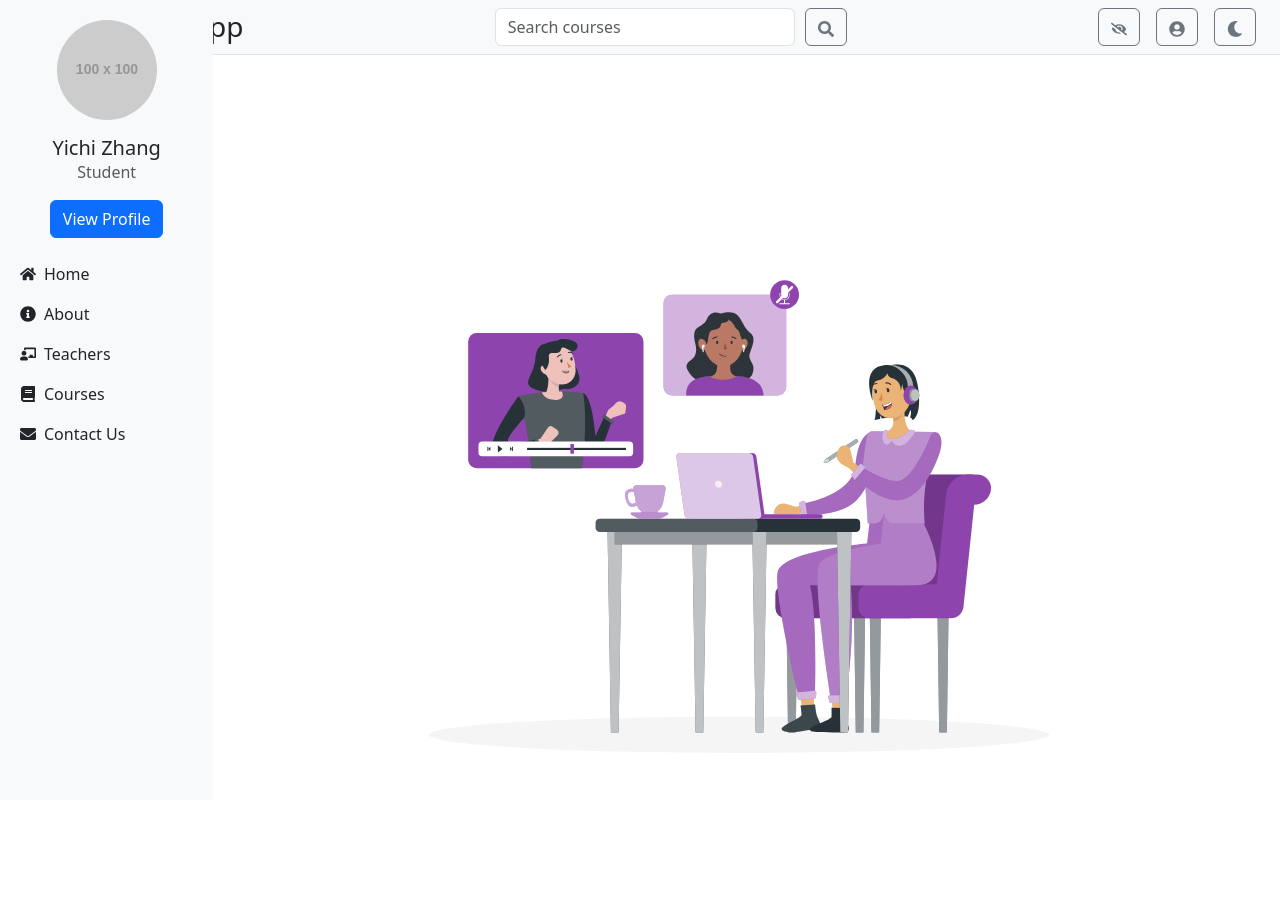
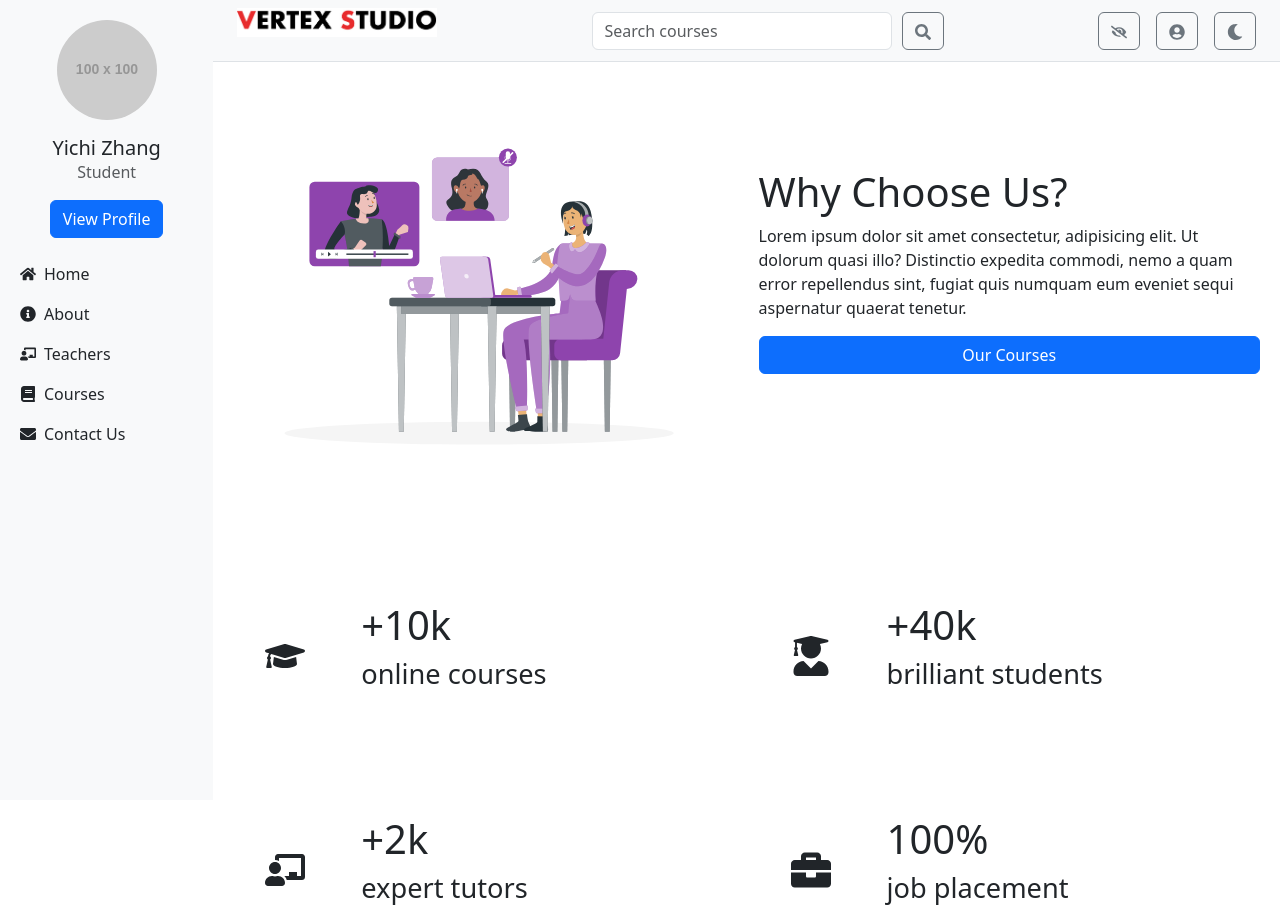
Before and after one commit to AliciaZYC/social_network_web_app, a React (Create React App) app: page /about in a window 1280 px wide. Shown: the top 907 px of the page. Built offline with nearby package versions, Linux system fonts and the light colour scheme; the HTML template or start-up script is replaced by a standard one.

Commit message:
topnavbar fixed, about page in process, logo uploaded

```diff
--- a/src/App.css
+++ b/src/App.css
@@ -14,6 +14,14 @@
   margin-left: 16.66vw; /* 留出导航栏的空间 */
   padding: 20px;
   width: 83.33vw; /* 剩余的5/6宽度 */
+}
+.top-navbar {
+  margin-left: 16.66vw;
+  position: fixed;
+  top: 0;
+  left: 0;
+  width: 83.33%;
+  z-index: 1000; /* Ensures the navbar stays on top of other content */
 }
 /* 暗模式样式 */
 /* Dark mode body background and text color */
--- a/src/pages/About/About.css
+++ b/src/pages/About/About.css
@@ -1,47 +1,14 @@
-.about .row{
-    display: flex;
-    align-items: center;
-    flex-wrap: wrap;
-    gap:1.5rem;
- }
-
- .about .row .image{
-    flex: 1 1 40rem;
- }
-
- .about .row .image img{
-    width: 100%;
-    height: 50rem;
- }
-
- .about .row .content{
-    flex: 1 1 40rem;
- }
-
- .about .row .content p{
-    font-size: 1.7rem;
-    line-height: 2;
-    color: var(--light-color);
-    padding: 1rem 0;
- }
-
- .about .row .content h3{
-    font-size: 3rem;
-    color:var(--black);
-    text-transform: capitalize;
- }
-
- .about .box-container{
+.about .box-container {
   display: grid;
   grid-template-columns: repeat(auto-fit, minmax(27rem, 1fr));
-    gap:1.5rem;
+  gap: 1.5rem;
   justify-content: center;
   align-items: flex-start;
   margin-top: 3rem;
 }
 
- .about .box-container .box{
-    border-radius: .5rem;
+.about .box-container .box {
+  border-radius: 0.5rem;
   background-color: var(--white);
   padding: 2rem;
   display: flex;
@@ -49,62 +16,62 @@
   gap: 2.5rem;
 }
 
- .about .box-container .box i{
+.about .box-container .box i {
   font-size: 4rem;
   color: var(--main-color);
 }
 
- .about .box-container .box h3{
+.about .box-container .box h3 {
   font-size: 2.5rem;
   color: var(--black);
-    margin-bottom: .3rem;
+  margin-bottom: 0.3rem;
 }
 
- .about .box-container .box p{
+.about .box-container .box p {
   font-size: 1.7rem;
-    color:var(--light-color);
+  color: var(--light-color);
 }
- .reviews .box-container{
+.reviews .box-container {
   display: grid;
   grid-template-columns: repeat(auto-fit, minmax(30rem, 1fr));
-    gap:1.5rem;
+  gap: 1.5rem;
   justify-content: center;
   align-items: flex-start;
 }
 
- .reviews .box-container .box{
-    border-radius: .5rem;
+.reviews .box-container .box {
+  border-radius: 0.5rem;
   background-color: var(--white);
   padding: 2rem;
 }
 
- .reviews .box-container .box p{
+.reviews .box-container .box p {
   line-height: 1.7;
   font-size: 1.7rem;
   color: var(--light-color);
 }
 
- .reviews .box-container .box .student{
+.reviews .box-container .box .student {
   margin-top: 2rem;
   display: flex;
   align-items: center;
   gap: 1.5rem;
 }
 
- .reviews .box-container .box .student img{
+.reviews .box-container .box .student img {
   height: 5rem;
   width: 5rem;
   object-fit: cover;
   border-radius: 50%;
 }
 
- .reviews .box-container .box .student h3{
+.reviews .box-container .box .student h3 {
   font-size: 2rem;
   color: var(--black);
-    margin-bottom: .3rem;
+  margin-bottom: 0.3rem;
 }
 
- .reviews .box-container .box .student .stars{
+.reviews .box-container .box .student .stars {
   font-size: 1.5rem;
-    color:var(--orange);
+  color: var(--orange);
 }
--- a/src/pages/About/index.tsx
+++ b/src/pages/About/index.tsx
@@ -1,43 +1,61 @@
-import './About.css';
+import "./About.css";
+import { Link } from "react-router-dom";
+import {
+  FaGraduationCap,
+  FaUserGraduate,
+  FaChalkboardTeacher,
+  FaBriefcase,
+} from "react-icons/fa";
+
 export default function About() {
   return (
     <div className="about">
+      {/* header */}
       <div className="row">
-                <div className="image">
+        {/* image */}
+        <div className="col-md-6 d-flex justify-content-center align-items-center">
           <img src="images/about-img.svg" alt="" />
         </div>
-                {/* header */}
-                <div className="content">
-                    <h3>why choose us?</h3>
-                    <p>Lorem ipsum dolor sit amet consectetur, adipisicing elit. Ut dolorum quasi illo? Distinctio expedita commodi, nemo a quam error repellendus sint, fugiat quis numquam eum eveniet sequi aspernatur quaerat tenetur.</p>
-                    <a href="courses.html" className="inline-btn">our courses</a>
+        {/* content */}
+        <div className="col-md-6 d-flex flex-column justify-content-center">
+          <h1>Why Choose Us?</h1>
+          <p>
+            Lorem ipsum dolor sit amet consectetur, adipisicing elit. Ut dolorum
+            quasi illo? Distinctio expedita commodi, nemo a quam error
+            repellendus sint, fugiat quis numquam eum eveniet sequi aspernatur
+            quaerat tenetur.
+          </p>
+
+          <Link to="/courses" className="btn btn-primary">
+            Our Courses
+          </Link>
         </div>
       </div>
       {/* outcomes data */}
       <div className="box-container">
-                <div className="box">
-                    <i className="fas fa-graduation-cap"></i>
+        <div className="box d-flex align-items-center mb-3">
+          <FaGraduationCap className="me-3" size={40} />
           <div>
             <h3>+10k</h3>
             <p>online courses</p>
           </div>
         </div>
-                <div className="box">
-                    <i className="fas fa-user-graduate"></i>
+        <div className="box d-flex align-items-center mb-3">
+          <FaUserGraduate className="me-3" size={40} />
           <div>
             <h3>+40k</h3>
             <p>brilliant students</p>
           </div>
         </div>
-                <div className="box">
-                    <i className="fas fa-chalkboard-user"></i>
+        <div className="box d-flex align-items-center mb-3">
+          <FaChalkboardTeacher className="me-3" size={40} />
           <div>
             <h3>+2k</h3>
             <p>expert tutors</p>
           </div>
         </div>
-                <div className="box">
-                    <i className="fas fa-briefcase"></i>
+        <div className="box d-flex align-items-center mb-3">
+          <FaBriefcase className="me-3" size={40} />
           <div>
             <h3>100%</h3>
             <p>job placement</p>
@@ -49,7 +67,12 @@ export default function About() {
         <h1 className="heading">student's reviews</h1>
         <div className="box-container">
           <div className="box">
-                        <p>Lorem ipsum dolor sit amet consectetur, adipisicing elit. Necessitatibus, suscipit a. Quibusdam, dignissimos consectetur. Sed ullam iusto eveniet qui aut quibusdam vero voluptate libero facilis fuga. Eligendi eaque molestiae modi?</p>
+            <p>
+              Lorem ipsum dolor sit amet consectetur, adipisicing elit.
+              Necessitatibus, suscipit a. Quibusdam, dignissimos consectetur.
+              Sed ullam iusto eveniet qui aut quibusdam vero voluptate libero
+              facilis fuga. Eligendi eaque molestiae modi?
+            </p>
             <div className="student">
               <img src="images/pic-2.jpg" alt="" />
               <div>
@@ -65,7 +88,12 @@ export default function About() {
             </div>
           </div>
           <div className="box">
-                        <p>Lorem ipsum dolor sit amet consectetur, adipisicing elit. Necessitatibus, suscipit a. Quibusdam, dignissimos consectetur. Sed ullam iusto eveniet qui aut quibusdam vero voluptate libero facilis fuga. Eligendi eaque molestiae modi?</p>
+            <p>
+              Lorem ipsum dolor sit amet consectetur, adipisicing elit.
+              Necessitatibus, suscipit a. Quibusdam, dignissimos consectetur.
+              Sed ullam iusto eveniet qui aut quibusdam vero voluptate libero
+              facilis fuga. Eligendi eaque molestiae modi?
+            </p>
             <div className="student">
               <img src="images/pic-3.jpg" alt="" />
               <div>
@@ -81,7 +109,12 @@ export default function About() {
             </div>
           </div>
           <div className="box">
-                        <p>Lorem ipsum dolor sit amet consectetur, adipisicing elit. Necessitatibus, suscipit a. Quibusdam, dignissimos consectetur. Sed ullam iusto eveniet qui aut quibusdam vero voluptate libero facilis fuga. Eligendi eaque molestiae modi?</p>
+            <p>
+              Lorem ipsum dolor sit amet consectetur, adipisicing elit.
+              Necessitatibus, suscipit a. Quibusdam, dignissimos consectetur.
+              Sed ullam iusto eveniet qui aut quibusdam vero voluptate libero
+              facilis fuga. Eligendi eaque molestiae modi?
+            </p>
             <div className="student">
               <img src="images/pic-4.jpg" alt="" />
               <div>
@@ -97,7 +130,12 @@ export default function About() {
             </div>
           </div>
           <div className="box">
-                        <p>Lorem ipsum dolor sit amet consectetur, adipisicing elit. Necessitatibus, suscipit a. Quibusdam, dignissimos consectetur. Sed ullam iusto eveniet qui aut quibusdam vero voluptate libero facilis fuga. Eligendi eaque molestiae modi?</p>
+            <p>
+              Lorem ipsum dolor sit amet consectetur, adipisicing elit.
+              Necessitatibus, suscipit a. Quibusdam, dignissimos consectetur.
+              Sed ullam iusto eveniet qui aut quibusdam vero voluptate libero
+              facilis fuga. Eligendi eaque molestiae modi?
+            </p>
             <div className="student">
               <img src="images/pic-5.jpg" alt="" />
               <div>
@@ -113,7 +151,12 @@ export default function About() {
             </div>
           </div>
           <div className="box">
-                        <p>Lorem ipsum dolor sit amet consectetur, adipisicing elit. Necessitatibus, suscipit a. Quibusdam, dignissimos consectetur. Sed ullam iusto eveniet qui aut quibusdam vero voluptate libero facilis fuga. Eligendi eaque molestiae modi?</p>
+            <p>
+              Lorem ipsum dolor sit amet consectetur, adipisicing elit.
+              Necessitatibus, suscipit a. Quibusdam, dignissimos consectetur.
+              Sed ullam iusto eveniet qui aut quibusdam vero voluptate libero
+              facilis fuga. Eligendi eaque molestiae modi?
+            </p>
             <div className="student">
               <img src="images/pic-6.jpg" alt="" />
               <div>
@@ -129,7 +172,12 @@ export default function About() {
             </div>
           </div>
           <div className="box">
-                        <p>Lorem ipsum dolor sit amet consectetur, adipisicing elit. Necessitatibus, suscipit a. Quibusdam, dignissimos consectetur. Sed ullam iusto eveniet qui aut quibusdam vero voluptate libero facilis fuga. Eligendi eaque molestiae modi?</p>
+            <p>
+              Lorem ipsum dolor sit amet consectetur, adipisicing elit.
+              Necessitatibus, suscipit a. Quibusdam, dignissimos consectetur.
+              Sed ullam iusto eveniet qui aut quibusdam vero voluptate libero
+              facilis fuga. Eligendi eaque molestiae modi?
+            </p>
             <div className="student">
               <img src="images/pic-7.jpg" alt="" />
               <div>
@@ -147,5 +195,5 @@ export default function About() {
         </div>
       </div>
     </div>
-    )
-};
+  );
+}
--- a/src/pages/Login/components/SignupForm.tsx
+++ b/src/pages/Login/components/SignupForm.tsx
@@ -14,10 +14,16 @@ const SignupForm = () => {
   return (
     <div className="d-flex justify-content-center align-items-center">
       <div className="container" style={{ maxWidth: "400px" }}>
-        <p className="text-center">maybe putting a logo here</p>
+        <p className="text-center">
+          <img
+            src="/images/logo.jpg"
+            alt="Logo"
+            style={{ maxWidth: "50%", height: "50%" }}
+          />
+        </p>
         <h3 className="login-page-title  text-center">Create a new account</h3>
         <p className="login-page-txt-sm  text-center">
-          Sign up to explore "TODO: name of our app"
+          Sign up to explore <strong>VERTEX STUDIO</strong>
         </p>
         <form onSubmit={handleSignup}>
           <div className="mb-3">
--- a/src/pages/navigation/TopNavbar.tsx
+++ b/src/pages/navigation/TopNavbar.tsx
@@ -35,7 +35,15 @@ const TopNavBar: React.FC = () => {
       style={{ backgroundColor: "#f8f9fa", borderBottom: "1px solid #dee2e6" }}
     >
       {/* 左侧：应用名称 */}
-      <h3 className="mb-0">name of our app</h3>
+      <p className="d-flex align-items-center">
+        <Link to="/" className="d-flex align-items-center">
+          <img
+            src="/images/logo-text.jpg"
+            alt="Logo"
+            style={{ maxWidth: "200px", height: "auto" }}
+          />
+        </Link>
+      </p>
 
       {/* 中间：搜索框和按钮 */}
       <div className="d-flex align-items-center">
```
Also changed, not shown: src/pages/Login/components/SigninForm.tsx (+7 -1 lines), public/images/logo-text.jpg (added), public/images/logo.jpg (added). Lines whose indentation alone changed are shown as unchanged.
